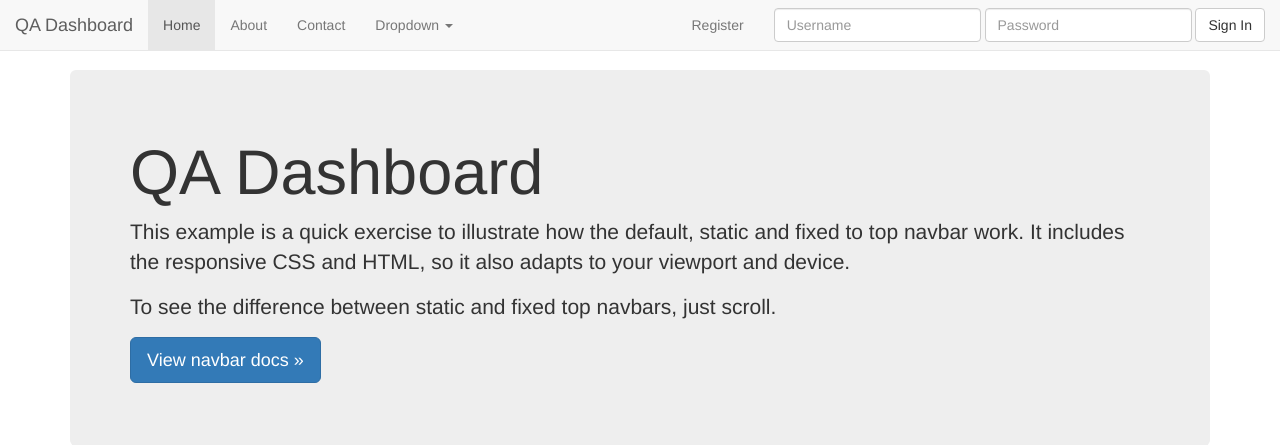
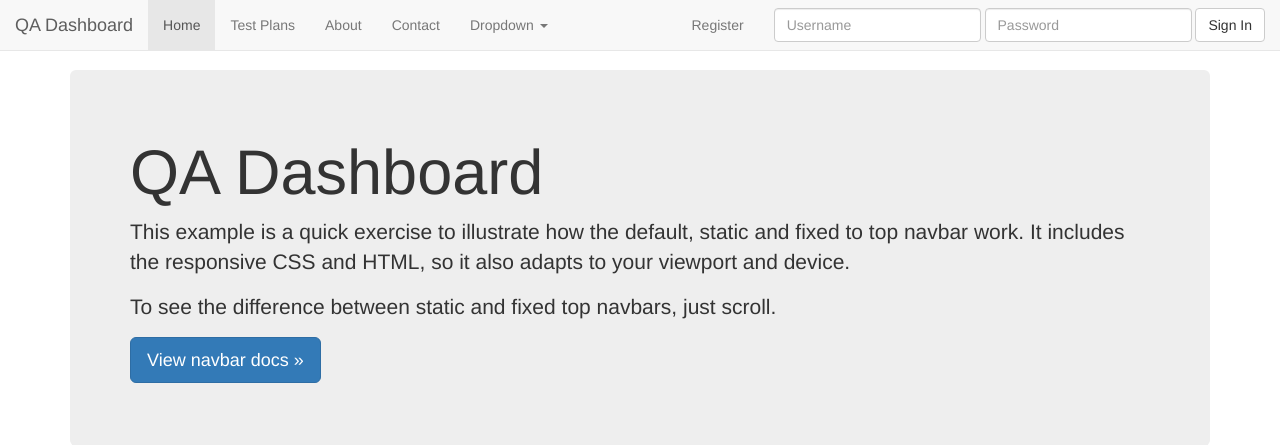
Before and after one commit to amalbose/qa_dashboard, a Django app: page / in a window 1280 px wide. Shown: the top 445 px of the page. Run offline with Django 3.2, Linux system fonts and the light colour scheme; some libraries are stand-ins or nearby versions.

```diff
--- a/templates/base.html
+++ b/templates/base.html
@@ -10,6 +10,8 @@
     <link rel="icon" href="{% static "img/favicon.ico" %}">
 
     <title>{{ title }}</title>
+
+    <link href="{% static "css/style.css" %}" rel="stylesheet">
 
     <!-- Bootstrap core CSS -->
     <link href="{% static "css/bootstrap.min.css" %}" rel="stylesheet">
@@ -41,6 +43,7 @@
         <div id="navbar" class="navbar-collapse collapse">
           <ul class="nav navbar-nav">
             <li class="active"><a href="/">Home</a></li>
+            <li><a href="{% url 'testplans' %}">Test Plans</a></li>
             <li><a href="/about">About</a></li>
             <li><a href="/contact">Contact</a></li>
             <li class="dropdown">
@@ -94,5 +97,6 @@
     <!-- Placed at the end of the document so the pages load faster -->
     <script src="{% static "js/jquery-2.1.4.min.js" %}"></script>
     <script src="{% static "js/bootstrap.min.js" %}"></script>
+    {% block footer-content %} {% endblock footer-content%}
   </body>
 </html>
```
